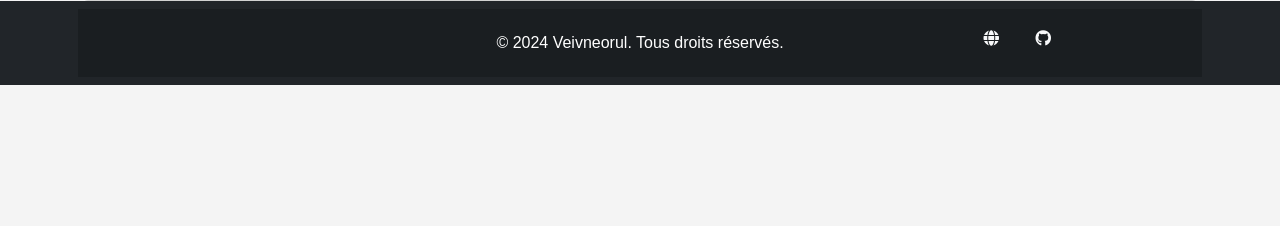
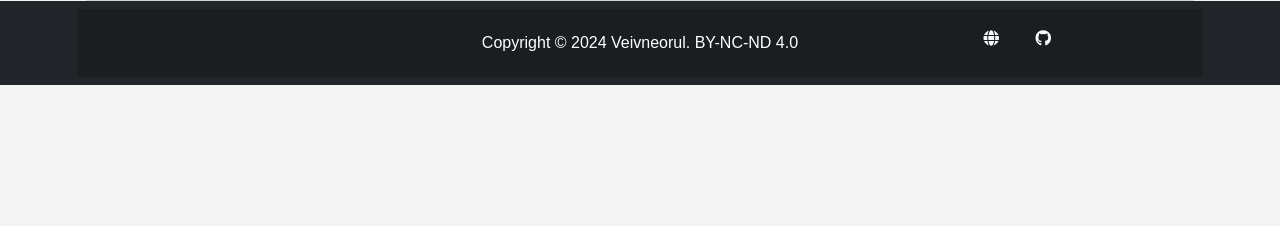
Before and after one commit to TheGuardianLight/hub-site, a PHP site: page /about.php in a window 1280 px wide. Shown: the part 527-753 px from the top of the page. Run offline with PHP 8.4, Linux system fonts and the light colour scheme; the visitor is signed in with stand-in values (Sample User, id 1); data that the repository does not hold is empty; some libraries are stand-ins or nearby versions.

Commit message:
Ajout de la mention de copyright "BY-NC-ND 4.0"

```diff
--- a/php/footer.php
+++ b/php/footer.php
@@ -6,7 +6,7 @@
                     <!-- Empty Column -->
                 </div>
                 <div class="col-sm-4 text-sm-center">
-                    &copy; 2024 Veivneorul. Tous droits réservés.
+                    Copyright &copy; 2024 Veivneorul. BY-NC-ND 4.0
                 </div>
                 <div class="col-sm-4 text-sm-right">
                     <section class="mb-2">
```
